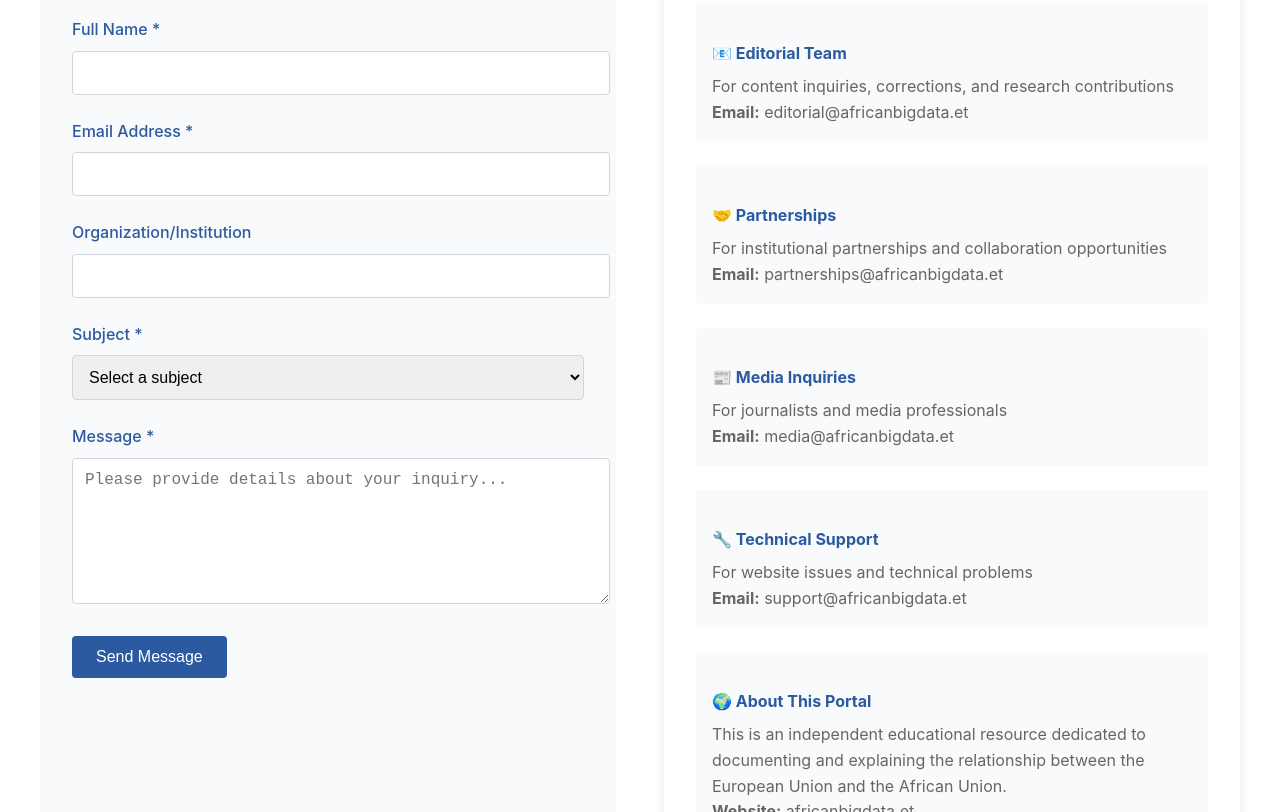
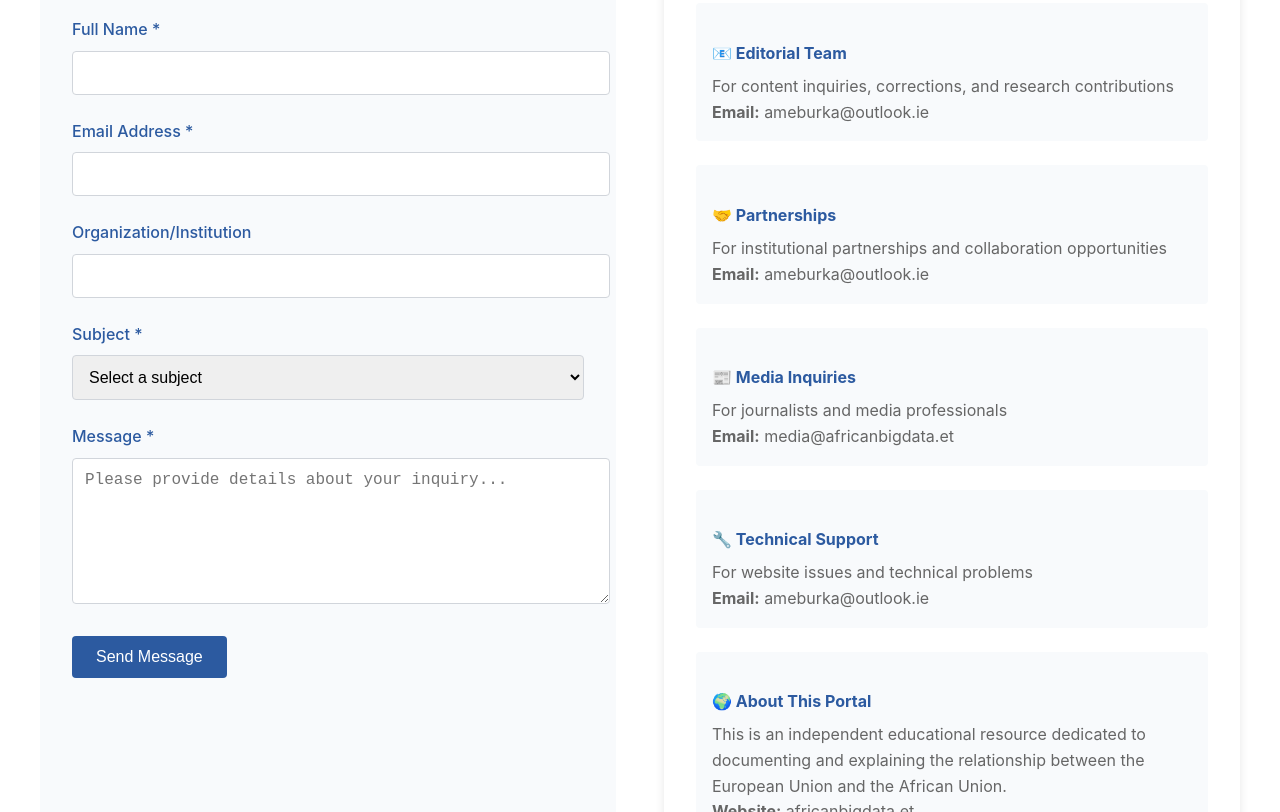
Before and after one commit to yabo1234/africabigdata.net, a plain HTML site: page contact.html in a window 1280 px wide. Shown: the part 520-1332 px from the top of the page. Drawn offline with Linux system fonts and the light colour scheme.

Commit message:
Update contact emails on contact page

```diff
--- a/contact.html
+++ b/contact.html
@@ -257,12 +257,12 @@
 <div class="contact-item">
 <h4>📧 Editorial Team</h4>
 <p>For content inquiries, corrections, and research contributions</p>
-<p><strong>Email:</strong> editorial@africanbigdata.et</p>
+<p><strong>Email:</strong> ameburka@outlook.ie</p>
 </div>
 <div class="contact-item">
 <h4>🤝 Partnerships</h4>
 <p>For institutional partnerships and collaboration opportunities</p>
-<p><strong>Email:</strong> partnerships@africanbigdata.et</p>
+<p><strong>Email:</strong> ameburka@outlook.ie</p>
 </div>
 <div class="contact-item">
 <h4>📰 Media Inquiries</h4>
@@ -272,7 +272,7 @@
 <div class="contact-item">
 <h4>🔧 Technical Support</h4>
 <p>For website issues and technical problems</p>
-<p><strong>Email:</strong> support@africanbigdata.et</p>
+<p><strong>Email:</strong> ameburka@outlook.ie</p>
 </div>
 <div class="contact-item">
 <h4>🌍 About This Portal</h4>
```
